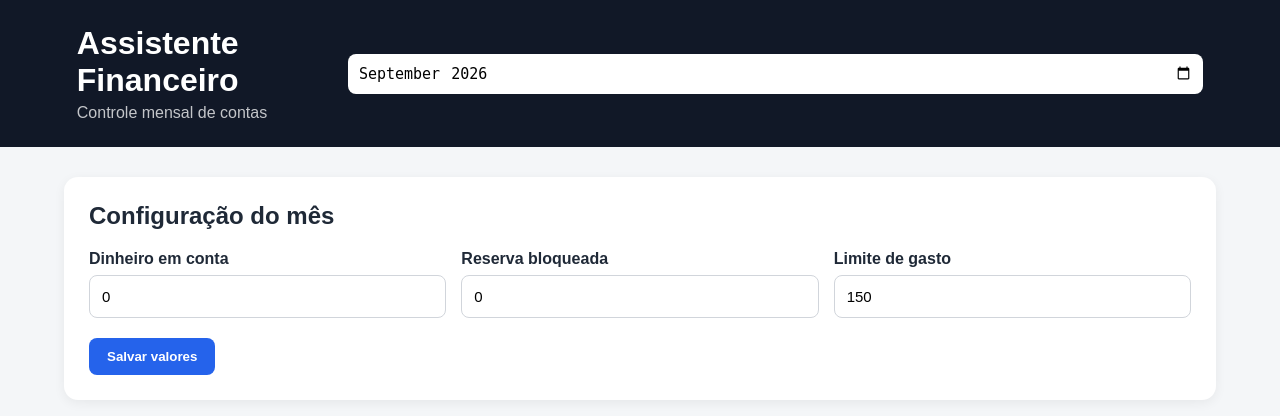
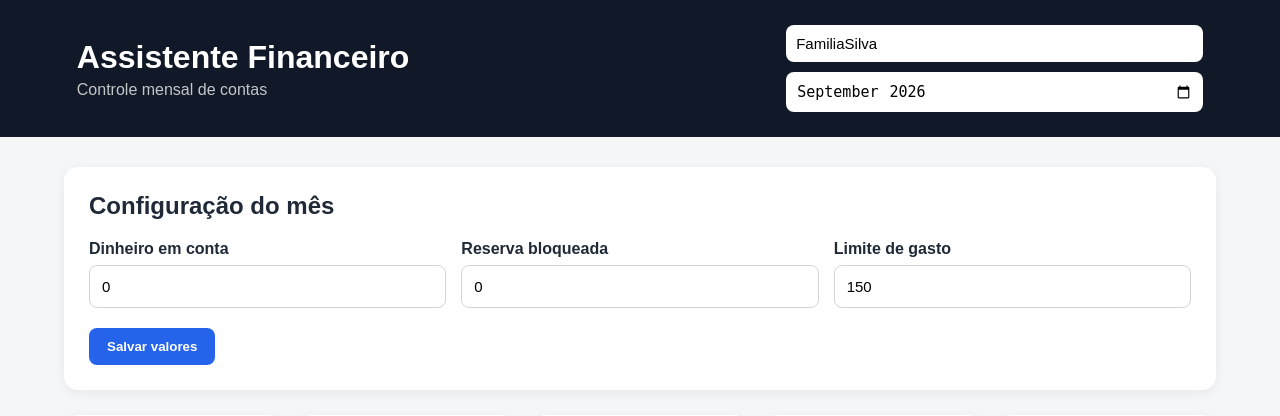
Before and after one commit to ch4m821/ASSISTENTE_FINANCEIRO, a Flask app: page / in a window 1280 px wide. Shown: the top 416 px of the page. Run offline with Flask 3, Linux system fonts and the light colour scheme; data comes from the database, SQL or seed files in the repository; data that the repository does not hold is empty.

Commit message:
Update index.html

```diff
--- a/templates/index.html
+++ b/templates/index.html
@@ -19,25 +19,26 @@
 
 <body>
 
-    <header class="topo">
-
+   <header class="topo">
         <div>
-
-            <h1>
-                Assistente Financeiro
-            </h1>
-
-            <p>
-                Controle mensal de contas
-            </p>
-
+            <h1>Assistente Financeiro</h1>
+            <p>Controle mensal de contas</p>
         </div>
 
-        <input
-            type="month"
-            id="mesSelecionado"
-        >
-
+        <div style="display: flex; gap: 10px; flex-wrap: wrap;">
+            <!-- NOVO CAMPO DE "LOGIN" -->
+            <input
+                type="text"
+                id="nomeFamilia"
+                placeholder="Nome da Família"
+                value="FamiliaSilva"
+                title="Digite o nome da sua família para acessar o seu painel"
+            >
+            <input
+                type="month"
+                id="mesSelecionado"
+            >
+        </div>
     </header>
 
 
```
